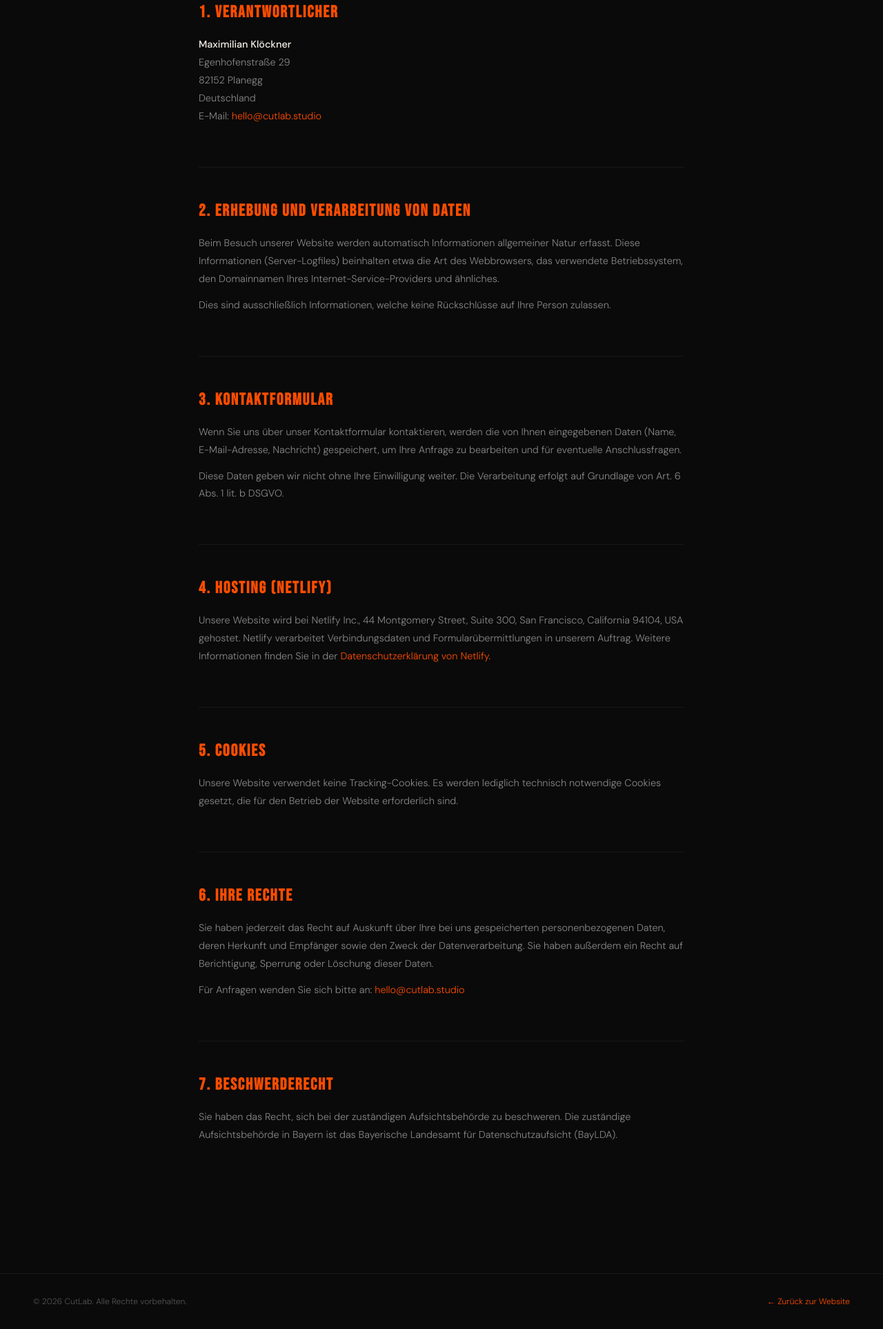
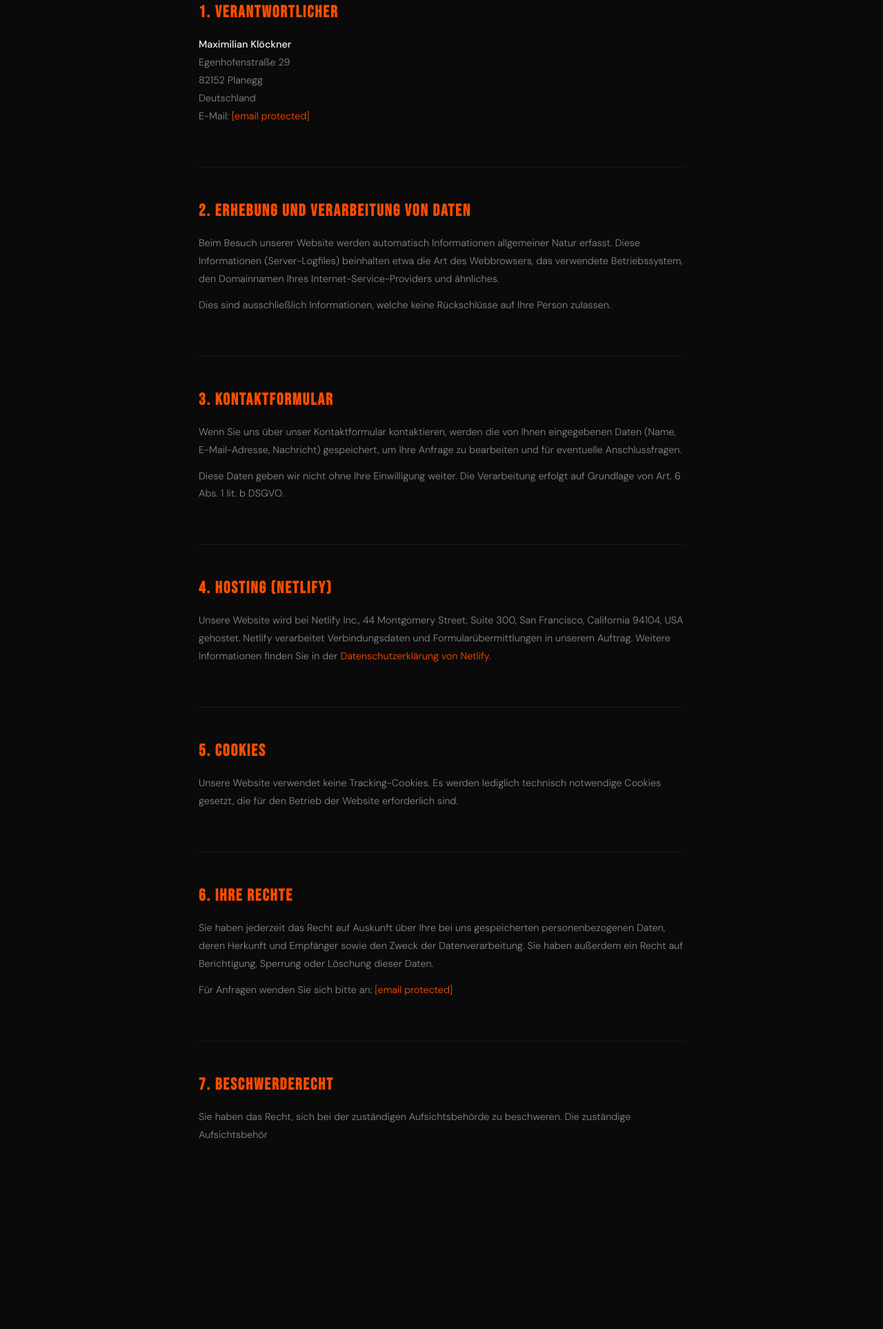
Before and after one commit to Maxi3011-ui/2Cut-Lab, a plain HTML site: page datenschutz.html in a window 1280 px wide. Shown: the part 308-2235 px from the top of the page at 69% size. After the commit the page ends 2154 px from the top, so only its background shows below. Drawn offline with Linux system fonts and the light colour scheme.

Commit message:
Change email addresses to protected format
Updated email addresses to use email protection format.

```diff
--- a/datenschutz.html
+++ b/datenschutz.html
@@ -1,4 +1,5 @@
 <!DOCTYPE html>
+
 <html lang="de">
 <head>
 <meta charset="UTF-8">
@@ -25,8 +26,9 @@
 </style>
 </head>
 <body>
-<nav>
+<nav style="display:flex;align-items:center;justify-content:space-between;position:fixed;top:0;left:0;right:0;padding:20px 48px;z-index:100;background:rgba(10,10,10,.9);backdrop-filter:blur(12px);border-bottom:1px solid rgba(255,255,255,.05)">
   <a class="logo" href="index.html">CUT<span>LAB</span></a>
+  <a href="index.html" style="font-size:.78rem;letter-spacing:.14em;text-transform:uppercase;color:#888;text-decoration:none;transition:color .2s;display:flex;align-items:center;gap:8px">← Back to Home</a>
 </nav>
 <div class="content">
   <p class="eyebrow">Rechtliche Informationen</p>
@@ -38,7 +40,7 @@
     Egenhofenstraße 29<br>
     82152 Planegg<br>
     Deutschland<br>
-    E-Mail: <a href="mailto:hello@cutlab.studio">hello@cutlab.studio</a></p>
+    E-Mail: <a href="/cdn-cgi/l/email-protection#81e9e4ededeec1e2f4f5ede0e3aff2f5f4e5e8ee"><span class="__cf_email__" data-cfemail="bed6dbd2d2d1feddcbcad2dfdc90cdcacbdad7d1">[email&#160;protected]</span></a></p>
   </div>
 
   <div class="section">
@@ -66,17 +68,9 @@
   <div class="section">
     <h2>6. Ihre Rechte</h2>
     <p>Sie haben jederzeit das Recht auf Auskunft über Ihre bei uns gespeicherten personenbezogenen Daten, deren Herkunft und Empfänger sowie den Zweck der Datenverarbeitung. Sie haben außerdem ein Recht auf Berichtigung, Sperrung oder Löschung dieser Daten.</p>
-    <p>Für Anfragen wenden Sie sich bitte an: <a href="mailto:hello@cutlab.studio">hello@cutlab.studio</a></p>
+    <p>Für Anfragen wenden Sie sich bitte an: <a href="/cdn-cgi/l/email-protection#553d3039393a153620213934377b262120313c3a"><span class="__cf_email__" data-cfemail="29414c454546694a5c5d45484b075a5d5c4d4046">[email&#160;protected]</span></a></p>
   </div>
 
   <div class="section">
     <h2>7. Beschwerderecht</h2>
-    <p>Sie haben das Recht, sich bei der zuständigen Aufsichtsbehörde zu beschweren. Die zuständige Aufsichtsbehörde in Bayern ist das Bayerische Landesamt für Datenschutzaufsicht (BayLDA).</p>
-  </div>
-</div>
-<footer>
-  <span>&copy; 2026 CutLab. Alle Rechte vorbehalten.</span>
-  <a href="index.html" style="color:var(--orange)">← Zurück zur Website</a>
-</footer>
-</body>
-</html>
+    <p>Sie haben das Recht, sich bei der zuständigen Aufsichtsbehörde zu beschweren. Die zuständige Aufsichtsbehör
```
